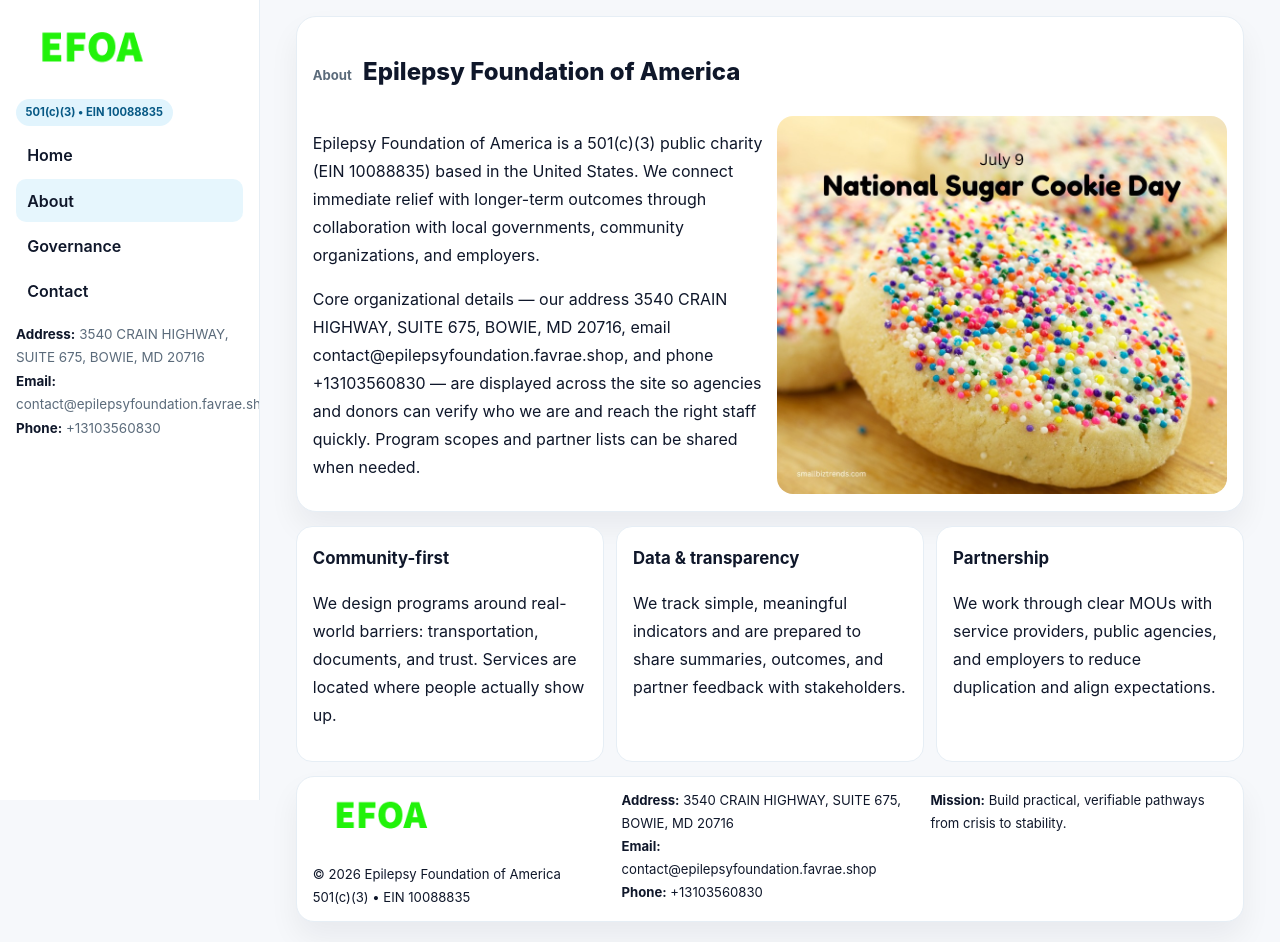
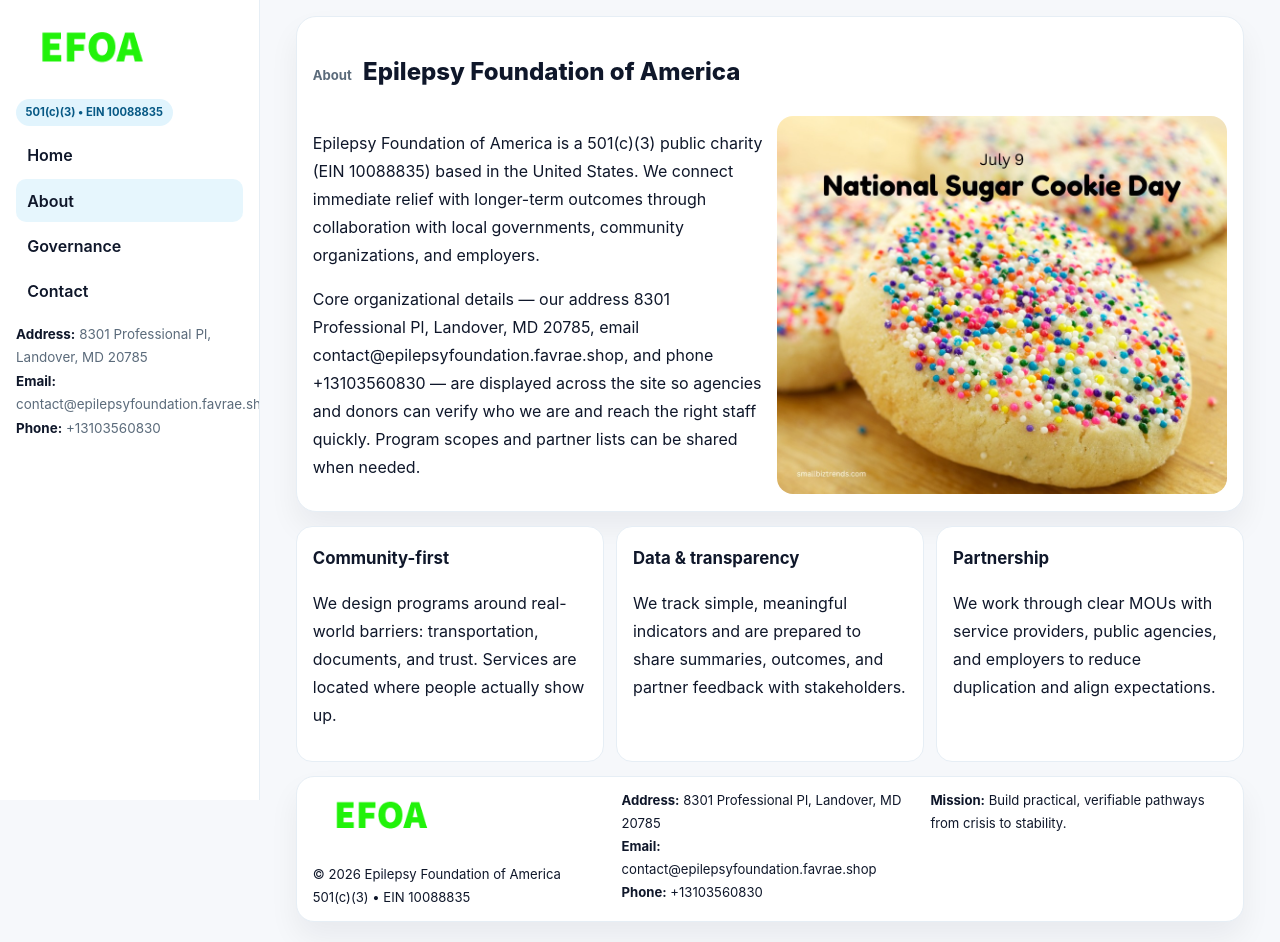
Before and after one commit to thuanbg111/epilepsy-foundation-of-america-8835, a plain HTML site: page about.html in a window 1280 px wide. Drawn offline with Linux system fonts and the light colour scheme.

Commit message:
Safe replace address only

```diff
--- a/about.html
+++ b/about.html
@@ -22,7 +22,7 @@
       <a href="contact.html">Contact</a>
     </nav>
     <div class="meta">
-      <div><strong>Address:</strong> 3540 CRAIN HIGHWAY, SUITE 675, BOWIE, MD 20716</div>
+      <div><strong>Address:</strong> 8301 Professional Pl, Landover, MD 20785</div>
       <div><strong>Email:</strong> contact@epilepsyfoundation.favrae.shop</div>
       <div><strong>Phone:</strong> +13103560830</div>
     </div>
@@ -38,7 +38,7 @@
         <div class="z">
           <div>
             <p>Epilepsy Foundation of America is a 501(c)(3) public charity (EIN 10088835) based in the United States. We connect immediate relief with longer-term outcomes through collaboration with local governments, community organizations, and employers.</p>
-            <p>Core organizational details — our address 3540 CRAIN HIGHWAY, SUITE 675, BOWIE, MD 20716, email contact@epilepsyfoundation.favrae.shop, and phone +13103560830 — are displayed across the site so agencies and donors can verify who we are and reach the right staff quickly. Program scopes and partner lists can be shared when needed.</p>
+            <p>Core organizational details — our address 8301 Professional Pl, Landover, MD 20785, email contact@epilepsyfoundation.favrae.shop, and phone +13103560830 — are displayed across the site so agencies and donors can verify who we are and reach the right staff quickly. Program scopes and partner lists can be shared when needed.</p>
           </div>
           <div class="imgbox"><img src="images/about.jpg" alt="Team and partners"></div>
         </div>
@@ -67,7 +67,7 @@
             <div class="small">501(c)(3) • EIN 10088835</div>
           </div>
           <div>
-            <div class="small"><strong>Address:</strong> 3540 CRAIN HIGHWAY, SUITE 675, BOWIE, MD 20716</div>
+            <div class="small"><strong>Address:</strong> 8301 Professional Pl, Landover, MD 20785</div>
             <div class="small"><strong>Email:</strong> <a href="mailto:contact@epilepsyfoundation.favrae.shop">contact@epilepsyfoundation.favrae.shop</a></div>
             <div class="small"><strong>Phone:</strong> <a href="tel:+13103560830">+13103560830</a></div>
           </div>
```
